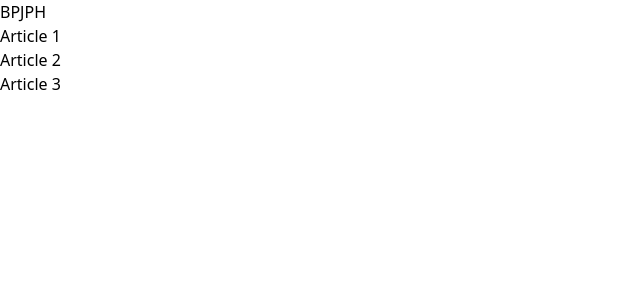
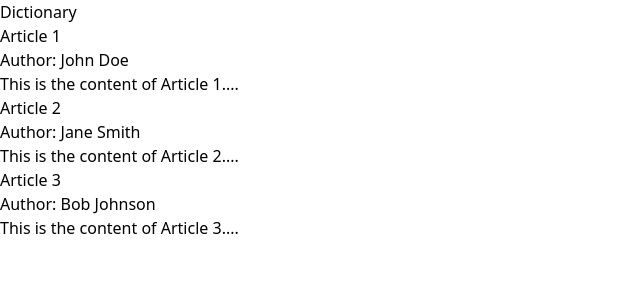
Before and after one commit to abfar481/BPJPH-Wikia, a React (Vite) app: page / in a window 1280 px wide. Shown: the top 300 px of the page, without its empty margins (0-640 px from the left). Built offline with nearby package versions, Linux system fonts and the light colour scheme.

Commit message:
completed basic framework

```diff
--- a/src/components/Article.jsx
+++ b/src/components/Article.jsx
@@ -1,37 +1,26 @@
 // eslint-disable-next-line no-unused-vars
 import React from 'react';
-import { useParams } from 'react-router-dom';
-import articles from '../data/articles.json';
+import { Link } from 'react-router-dom'
 
-const Article = () => {
+const Article = ({ article }) => {
 
-  const { id } = useParams()
-
-  const article = articles.find((article) => article.id === parseInt(id))
-
-  if (!article) {
-    return <div> Article not found. </div>
-  }
-
-  const { title, content, author } = article
+  const { id, title, content, author } = article
 
   return (
     <>
-      <div className="min-h-screen flex items-center justify-center">
-        <div className="max-w-2xl p-8 bg-white shadow-md rounded-md">
-          <h2 className="text-3xl font-bold mb-4">
+      <Link to={`/article/${id}`}>
+        <div className="max-w-md mx-auto p-4 bg-white shadow-md rounded-md mb-4">
+          <h2 className="text-xl font-bold mb-2">
             {title}
           </h2>
-          <p className="text-gray-600 mb-2">
+          <p className="text-gray-600 mb-1">
             {`Author: ${author}`}
           </p>
-          <div className="border-t border-gray-300 pt-4">
-            <p className="text-gray-800">
-              {content}
-            </p>
-          </div>
+          <p className="text-gray-800">
+            {`${content.substring(0, 100)}...`}
+          </p>
         </div>
-      </div>
+      </Link>
     </>
   )
 }
--- a/src/routes/HomePage.jsx
+++ b/src/routes/HomePage.jsx
@@ -1,31 +1,20 @@
 // eslint-disable-next-line no-unused-vars
 import React from 'react'
-import { Link } from 'react-router-dom'
+import { Article } from '../components'
+import articles from '../data/articles.json'
 
 const HomePage = () => {
   return (
     <>
-      <div className="max-w-md mx-auto p-4">
-        <h1 className="text-4xl font-bold mb-4">
-          BPJPH
-        </h1>
-        <ul className="list-disc ml-6">
-          <li>
-            <Link to="/article/1">
-              Article 1
-            </Link>
-          </li>
-          <li>
-            <Link to="/article/2">
-              Article 2
-            </Link>
-          </li>
-          <li>
-            <Link to="/article/3">
-              Article 3
-            </Link>
-          </li>
-        </ul>
+      <div className="w-full h-screen flex items-center justify-center">
+        <div className="max-w-2xl p-4">
+          <h1 className="text-4xl font-bold mb-8">
+            Dictionary
+          </h1>
+          {articles.map((article) => (
+            <Article key={article.id} article={article} />
+          ))}
+        </div>
       </div>
     </>
   )
```
